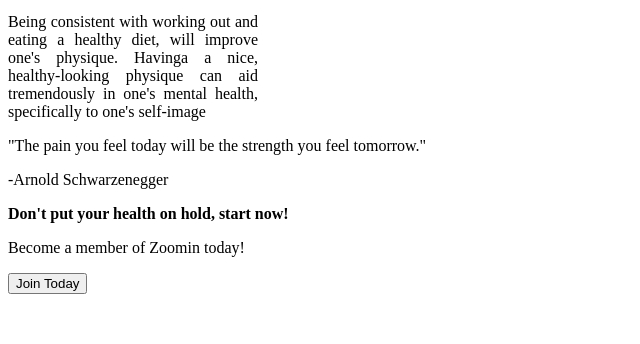
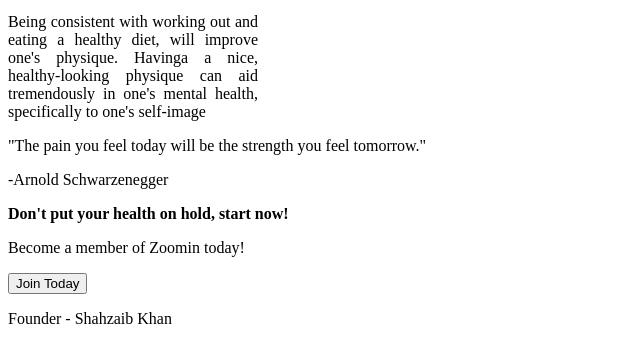
Before and after one commit to bigbrainSK/Landing-Page, a plain HTML site: page index.html in a window 1280 px wide. Shown: the part 1390-1734 px from the top of the page, without its empty margins (0-640 px from the left). Before the commit the page ends 1692 px from the top, so only its background shows below. Drawn offline with Linux system fonts and the light colour scheme.

Commit message:
create footer html

```diff
--- a/index.html
+++ b/index.html
@@ -57,6 +57,9 @@
         </div>
     </div>
 
+    <div class="footer">
+        <p>Founder - Shahzaib Khan</p>
+    </div>
 
 </body>
 </html>
```
